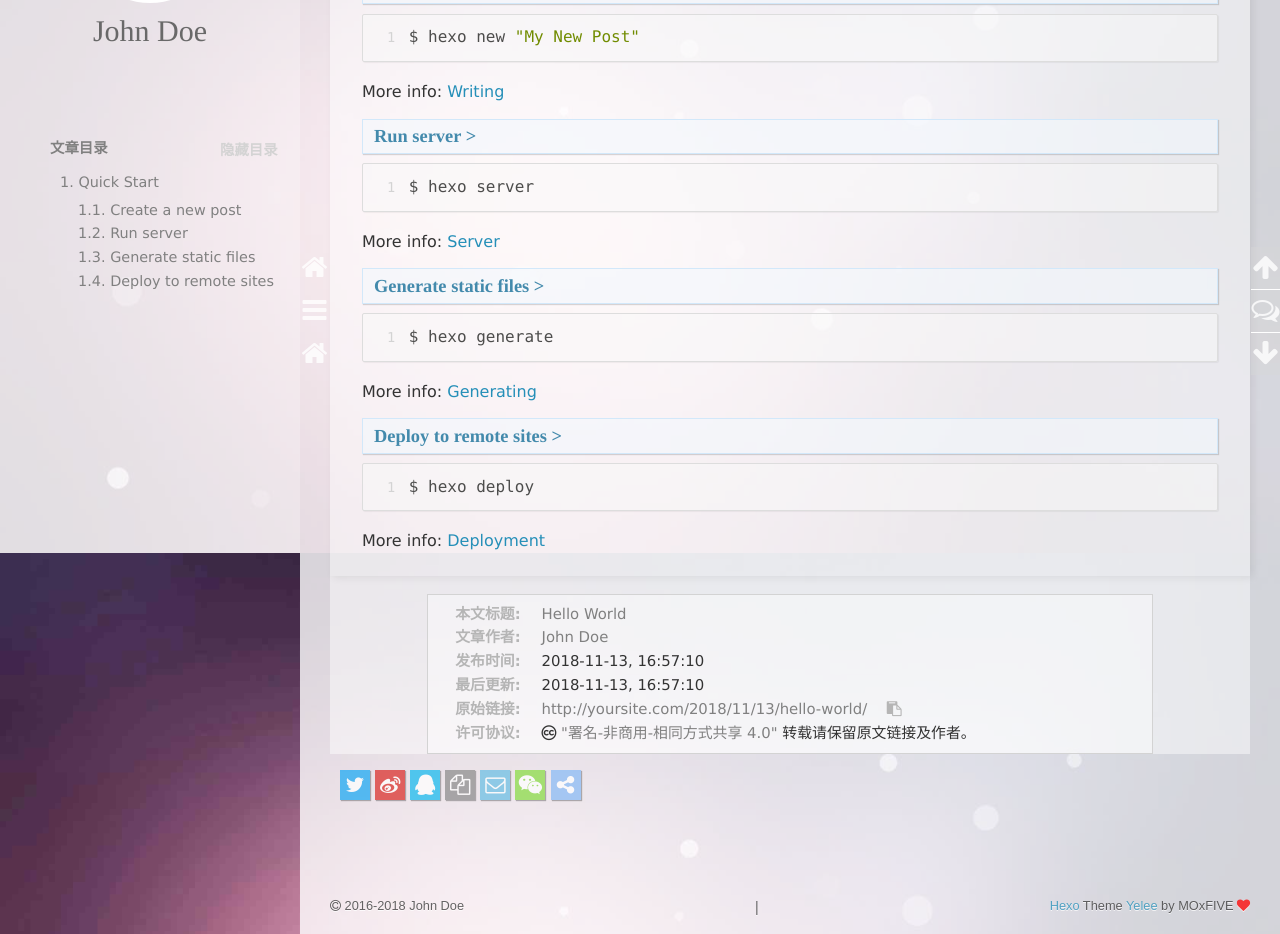
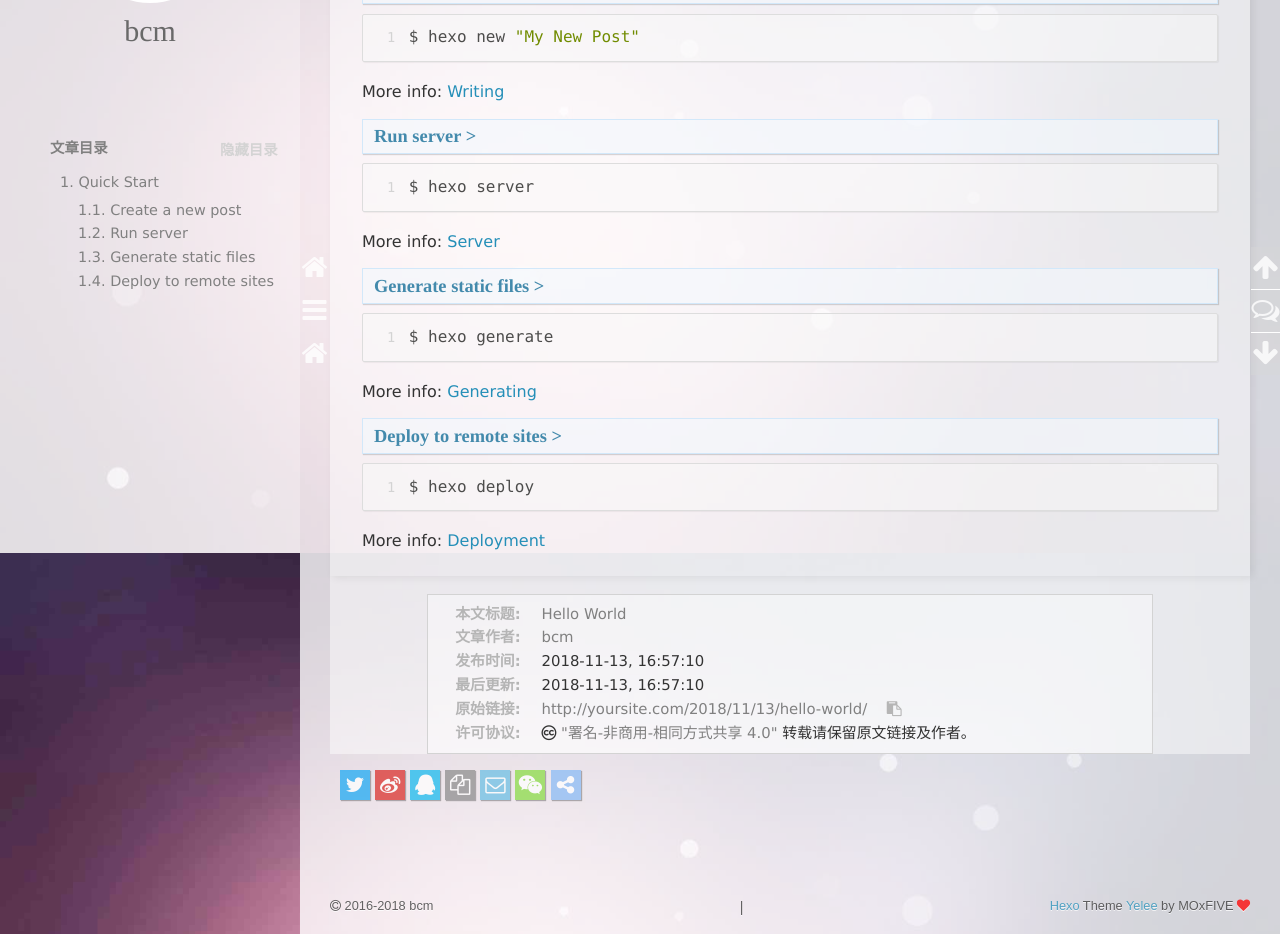
Before and after one commit to buchunmiao/buchunmiao.github.io, a plain HTML site: page 2018/11/13/hello-world/index.html in a window 1280 px wide. Shown: the part 247-1181 px from the top of the page. Drawn offline with nearby package versions, Linux system fonts and the light colour scheme; some packages are replaced by stand-ins of ours; a script that the page names is missing.

Commit message:
Site updated: 2018-11-13 18:44:02

```diff
--- a/2018/11/13/hello-world/index.html
+++ b/2018/11/13/hello-world/index.html
@@ -11,7 +11,7 @@
 <meta http-equiv="X-UA-Compatible" content="IE=edge, chrome=1">
 <meta name="viewport" content="width=device-width, initial-scale=1, maximum-scale=1, user-scalable=no">
 <meta name="format-detection" content="telephone=no">
-<meta name="author" content="John Doe">
+<meta name="author" content="bcm">
 
 
 
@@ -100,7 +100,7 @@
             <img src="/img/AcFun.png" class="animated zoomIn">
         </a>
         <hgroup>
-          <h1 class="header-author"><a href="/">John Doe</a></h1>
+          <h1 class="header-author"><a href="/">bcm</a></h1>
         </hgroup>
 
 
@@ -217,7 +217,7 @@
       <nav id="mobile-nav">
       <div class="overlay">
           <div class="slider-trigger"></div>
-          <h1 class="header-author js-mobile-header hide"><a href="/" title="回到主页">John Doe</a></h1>
+          <h1 class="header-author js-mobile-header hide"><a href="/" title="回到主页">bcm</a></h1>
       </div>
     <div class="intrude-less">
         <header id="header" class="inner">
@@ -225,7 +225,7 @@
                 <img src="/img/AcFun.png" class="animated zoomIn">
             </a>
             <hgroup>
-              <h1 class="header-author"><a href="/" title="回到主页">John Doe</a></h1>
+              <h1 class="header-author"><a href="/" title="回到主页">bcm</a></h1>
             </hgroup>
 
             <nav class="header-menu">
@@ -311,12 +311,12 @@
 
     <div class="copyright">
         <p><span>本文标题:</span><a href="/2018/11/13/hello-world/">Hello World</a></p>
-        <p><span>文章作者:</span><a href="/" title="回到主页">John Doe</a></p>
+        <p><span>文章作者:</span><a href="/" title="回到主页">bcm</a></p>
         <p><span>发布时间:</span>2018-11-13, 16:57:10</p>
         <p><span>最后更新:</span>2018-11-13, 16:57:10</p>
         <p>
             <span>原始链接:</span><a class="post-url" href="/2018/11/13/hello-world/" title="Hello World">http://yoursite.com/2018/11/13/hello-world/</a>
-            <span class="copy-path" data-clipboard-text="原文: http://yoursite.com/2018/11/13/hello-world/　　作者: John Doe" title="点击复制文章链接"><i class="fa fa-clipboard"></i></span>
+            <span class="copy-path" data-clipboard-text="原文: http://yoursite.com/2018/11/13/hello-world/　　作者: bcm" title="点击复制文章链接"><i class="fa fa-clipboard"></i></span>
             <script> var clipboard = new Clipboard('.copy-path'); </script>
         </p>
         <p>
@@ -412,7 +412,7 @@
         <div id="footer-info">
             <div class="footer-left">
                 <i class="fa fa-copyright"></i>
-                2016-2018 John Doe
+                2016-2018 bcm
             </div>
             <div class="footer-right">
                 <a href="http://hexo.io/" target="_blank" title="快速、简洁且高效的博客框架">Hexo</a>  Theme <a href="https://github.com/MOxFIVE/hexo-theme-yelee" target="_blank" title="简而不减 Hexo 双栏博客主题  v3.5">Yelee</a> by MOxFIVE <i class="fa fa-heart animated infinite pulse"></i>
```
Also changed, not shown: archives/2018/11/index.html (+5 -5 lines), archives/2018/index.html (+5 -5 lines), archives/index.html (+5 -5 lines), index.html (+5 -5 lines).
